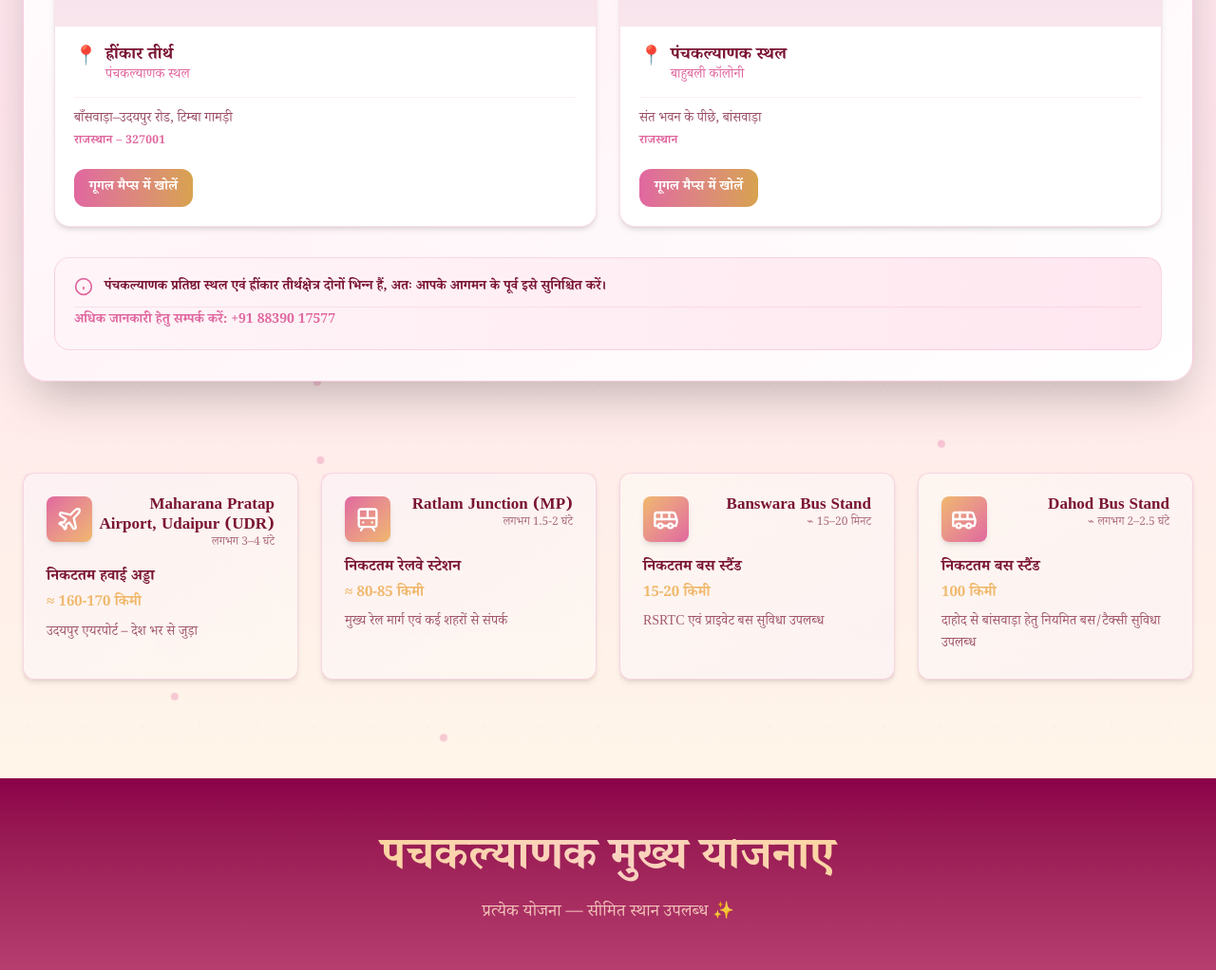
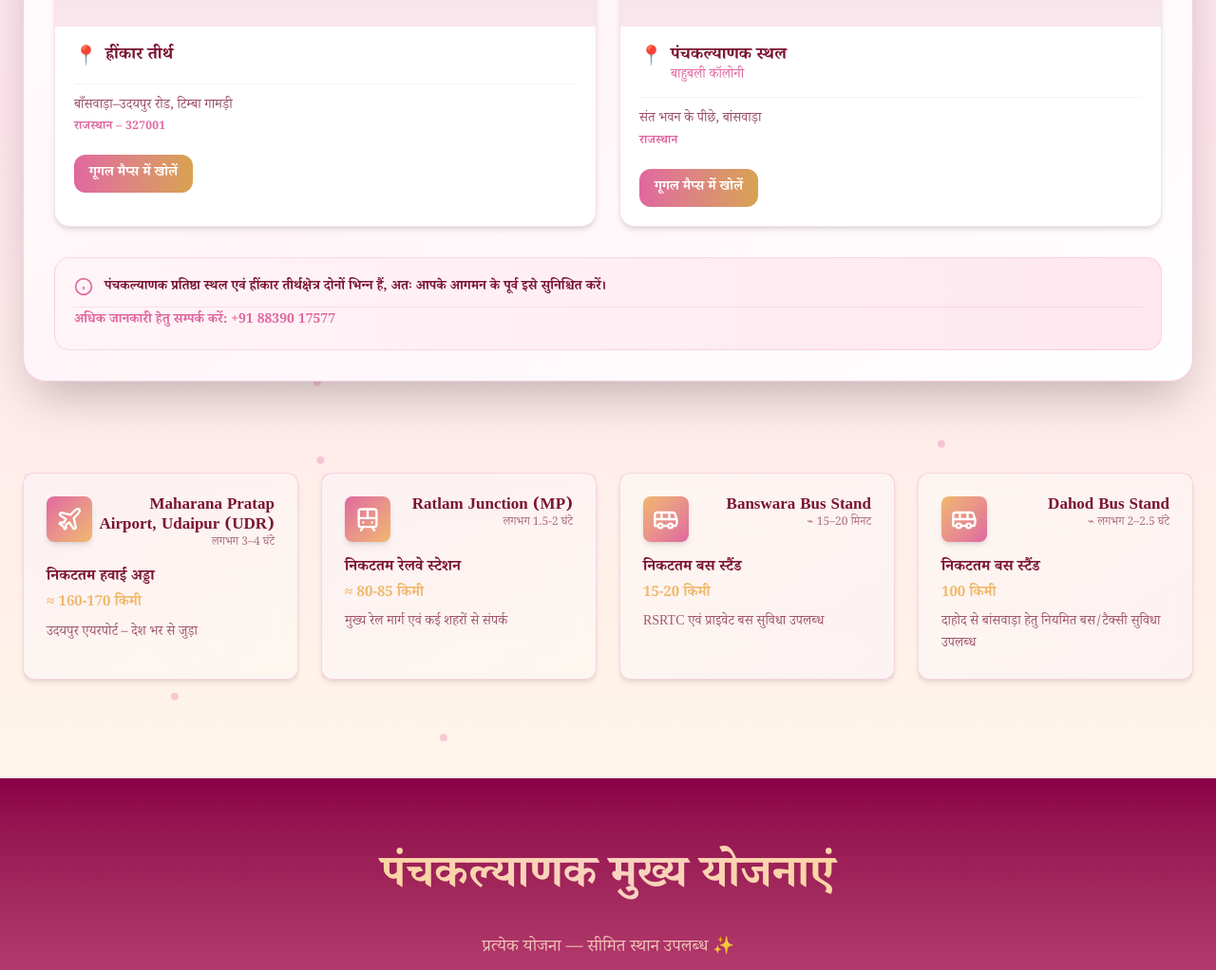
Before and after one commit to nirgranthcreationsco-cloud/panchkalyanak, a Next.js app: page / in a window 1280 px wide. Shown: the part 2932-3954 px from the top of the page at 95% size. Built offline with nearby package versions, Linux system fonts and the light colour scheme; grey boxes are pictures that could not be loaded.

Commit message:
info update

```diff
--- a/app/component/intro.tsx
+++ b/app/component/intro.tsx
@@ -257,8 +257,8 @@ const InfoCard = () => (
         {/* left column */}
         <div className="space-y-6">
           <InfoItem icon={<Landmark className="w-5 h-5 text-[#E0679F]" />} title="ऐतिहासिक आयोजन" text="500+ जिनबिंब की प्रतिष्ठा का भव्य पंचकल्याणक" />
-          <InfoItem icon={<Calendar className="w-5 h-5 text-[#E0679F]" />} title="भावी जिनालय का शिलान्यास" text="22 फरवरी 2026, प्रातः 08:00 बजे" />
-          <InfoItem icon={<MapPin className="w-5 h-5 text-[#E0679F]" />} title="पुण्य स्थल" text="टिम्बा गामड़ी, मोरडी मिल के पास, बाँसवाड़ा–उदयपुर रोड" />
+          <InfoItem icon={<Calendar className="w-5 h-5 text-[#E0679F]" />} title="भावी जिनालय का शिलान्यास" text="25 फरवरी 2026, प्रातः 08:00 बजे" />
+          <InfoItem icon={<MapPin className="w-5 h-5 text-[#E0679F]" />} title="पुण्य स्थल" text="बाहुबली कॉलोनी, संत भवन के पीछे, बांसवाड़ा" />
         </div>
 
         {/* right column */}
--- a/app/component/mainyojna.tsx
+++ b/app/component/mainyojna.tsx
@@ -45,10 +45,26 @@ export default function MainYojnaSection({ setSelectedYojana }: Props) {
 
         {/* Header */}
         <div className="text-center mb-12">
-          <h2 className="text-3xl md:text-5xl font-extrabold bg-clip-text text-transparent bg-gradient-to-r from-[#FFD76A] via-[#FAD2C1] to-[#FFD76A] pb-1">
+          <h2
+            className="text-3xl md:text-5xl font-extrabold bg-clip-text text-transparent bg-gradient-to-r from-[#FFD76A] via-[#FAD2C1] to-[#FFD76A] pb-1"
+            style={{
+              lineHeight: '1.4',
+              paddingTop: '0.2em',
+              paddingBottom: '0.2em',
+              overflow: 'visible'
+            }}
+          >
             पंचकल्याणक मुख्य योजनाएं
           </h2>
-          <p className="text-lg text-[#FAD2C1]/90 mt-3">
+          <p
+            className="text-lg text-[#FAD2C1]/90 mt-3"
+            style={{
+              lineHeight: '1.6',
+              paddingTop: '0.15em',
+              paddingBottom: '0.15em',
+              overflow: 'visible'
+            }}
+          >
             प्रत्येक योजना — सीमित स्थान उपलब्ध ✨
           </p>
         </div>
@@ -61,23 +77,55 @@ export default function MainYojnaSection({ setSelectedYojana }: Props) {
                 key={y.id}
                 className="bg-white/10 border border-[#FFD76A]/40 rounded-3xl p-6 backdrop-blur-lg transition-all hover:-translate-y-2 hover:shadow-xl"
               >
-                <h3 className="text-xl font-bold text-center text-[#FFD76A]">
+                <h3
+                  className="text-xl font-bold text-center text-[#FFD76A]"
+                  style={{
+                    lineHeight: '1.5',
+                    paddingTop: '0.15em',
+                    paddingBottom: '0.15em',
+                    overflow: 'visible'
+                  }}
+                >
                   {y.name}
                 </h3>
 
-                <p className="text-center text-2xl font-extrabold bg-gradient-to-r from-[#FFD76A] to-[#FAD2C1] bg-clip-text text-transparent mt-2">
+                <p
+                  className="text-center text-2xl font-extrabold bg-gradient-to-r from-[#FFD76A] to-[#FAD2C1] bg-clip-text text-transparent mt-2"
+                  style={{
+                    lineHeight: '1.5',
+                    paddingTop: '0.15em',
+                    paddingBottom: '0.15em',
+                    overflow: 'visible'
+                  }}
+                >
                   {y.amount}
                 </p>
 
                 <div className="text-center mt-4">
-                  <p className="text-[#FAD2C1]/80 text-sm">कुल स्थान: {y.seatsTotal}</p>
+                  <p
+                    className="text-[#FAD2C1]/80 text-sm"
+                    style={{
+                      lineHeight: '1.6',
+                      paddingTop: '0.15em',
+                      paddingBottom: '0.15em',
+                      overflow: 'visible'
+                    }}
+                  >
+                    कुल स्थान: {y.seatsTotal}
+                  </p>
                 </div>
 
                 <button
                   onClick={() => setSelectedYojana(y)}
                   className="mt-6 w-full py-3 rounded-xl bg-gradient-to-r from-[#FFD76A] to-[#FAD2C1] text-[#8B0048] font-bold shadow-lg hover:scale-105 transition-transform"
+                  style={{
+                    lineHeight: '1.5',
+                    paddingTop: '0.2em',
+                    paddingBottom: '0.2em',
+                    overflow: 'visible'
+                  }}
                 >
-                  यजमान बनें
+                  पुन्यारजक बनें
                 </button>
               </div>
             );
--- a/app/component/venue.tsx
+++ b/app/component/venue.tsx
@@ -153,7 +153,6 @@ const VenueConnectivity: React.FC = () => {
       {
         id: 1,
         title: "ह्रींकार तीर्थ",
-        subtitle: "पंचकल्याणक स्थल",
         address: "बाँसवाड़ा–उदयपुर रोड, टिम्बा गामड़ी",
         city: "राजस्थान – 327001",
 
--- a/app/component/yojna.tsx
+++ b/app/component/yojna.tsx
@@ -99,7 +99,7 @@ const YojanaSection: React.FC<YojanaSectionProps> = ({ setSelectedYojana }) => {
                          text-[#8B0048] font-semibold rounded-xl shadow-lg
                          hover:scale-[1.05] transition-all"
             >
-              यजमान बनें
+             पुन्यारजक बनें
             </button>
           </div>
         ))}
--- a/app/globals.css
+++ b/app/globals.css
@@ -28,6 +28,7 @@ html {
 
 /* Kill dark-mode media queries (Chrome/Android/OS) */
 @media (prefers-color-scheme: dark) {
+
   :root,
   html,
   body {
```
